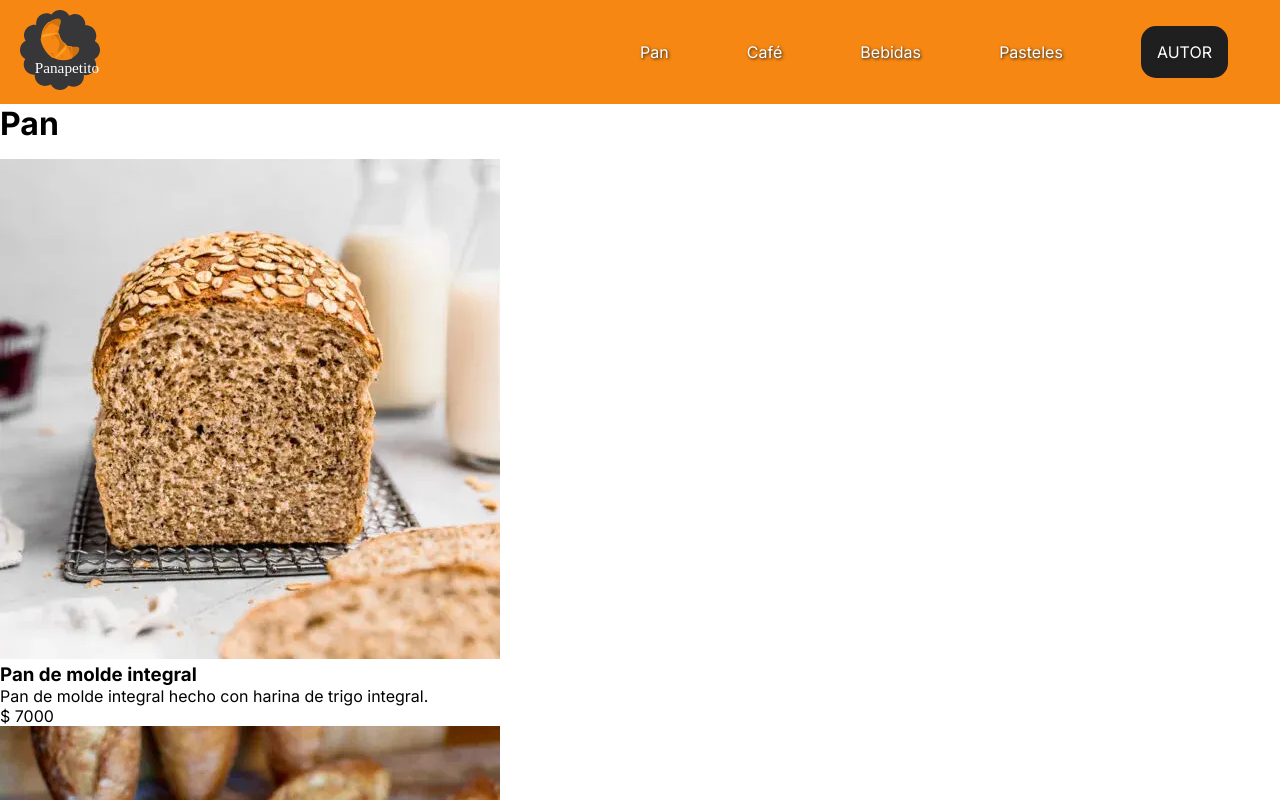
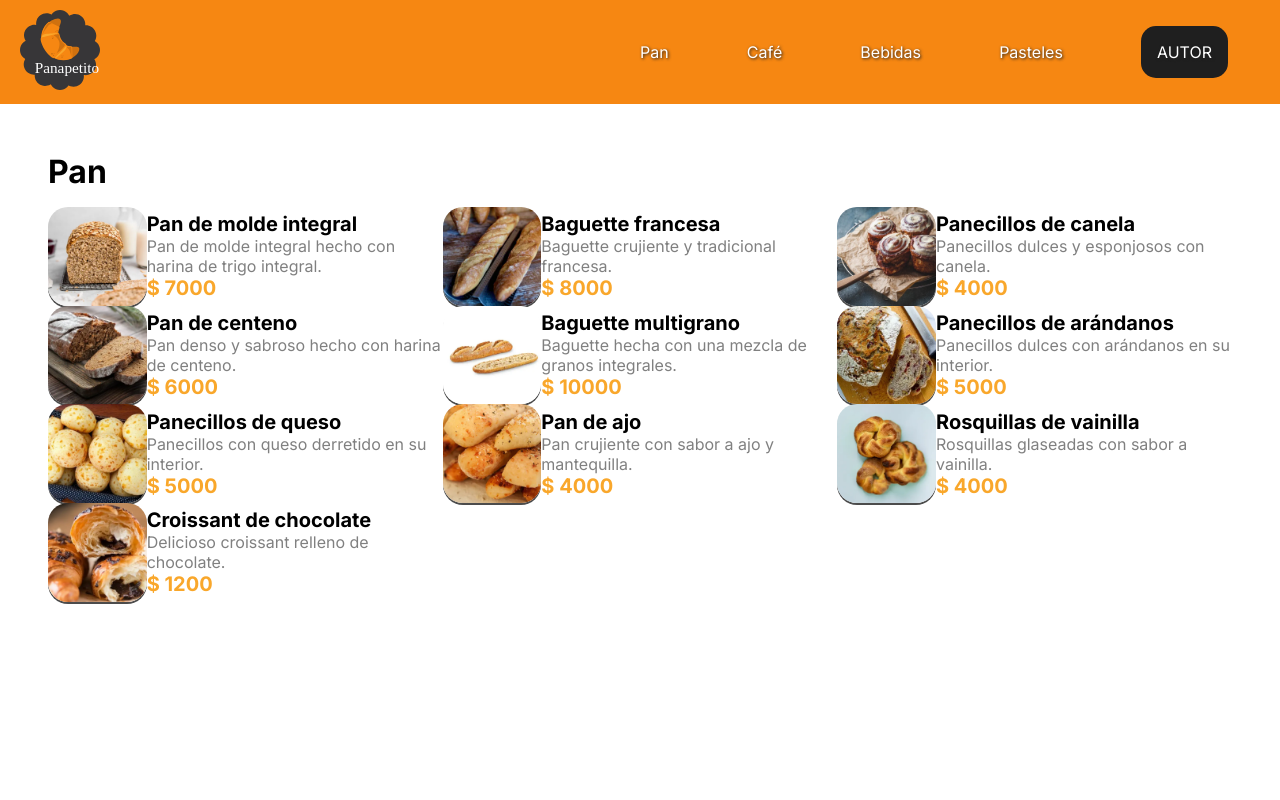
Before and after one commit to Gusmelchor/panapetito, a Vue app: page /pan in a window 1280 px wide. Shown: the top 800 px of the page. Built offline with nearby package versions, Linux system fonts and the light colour scheme.

Commit message:
estilos de los productos video 10

```diff
--- a/src/components/Productos.vue
+++ b/src/components/Productos.vue
@@ -35,3 +35,49 @@ watchEffect(() => {
     productos.value = listaProductos.filter( (producto) => producto.categoria === props.categoria );
 });
 </script>
+
+<style scoped>
+.contenedor {
+    padding: 3rem;
+    margin-bottom: 2rem;
+}
+.productos {
+    display: grid;
+    grid-template-columns: repeat(3, 1fr);
+
+}
+.producto{
+    display: flex;
+    align-items: center;
+}
+.iformacion{
+    padding: 15px;
+}
+.titulo{
+    font-size: 1.25rem;
+}
+.descripcion{
+    color: gray;
+    word-wrap: break-word;
+}
+.foto{
+    max-width: calc(100% / 4);
+    border-radius: 20px;
+    box-shadow: 0px 2px rgb(76, 76, 76);
+}
+.precio{
+    color: #f9a72b;
+    font-weight: bold;
+    font-size: 1.25rem;
+}
+@media (max-width: 1024px) and (min-width: 768px) {
+    .productos {
+        grid-template-columns: repeat(2, 1fr);
+    }
+}
+@media (max-width: 768px) {
+    .productos {
+        grid-template-columns: repeat(1, 1fr);
+    }
+}
+</style>
```
